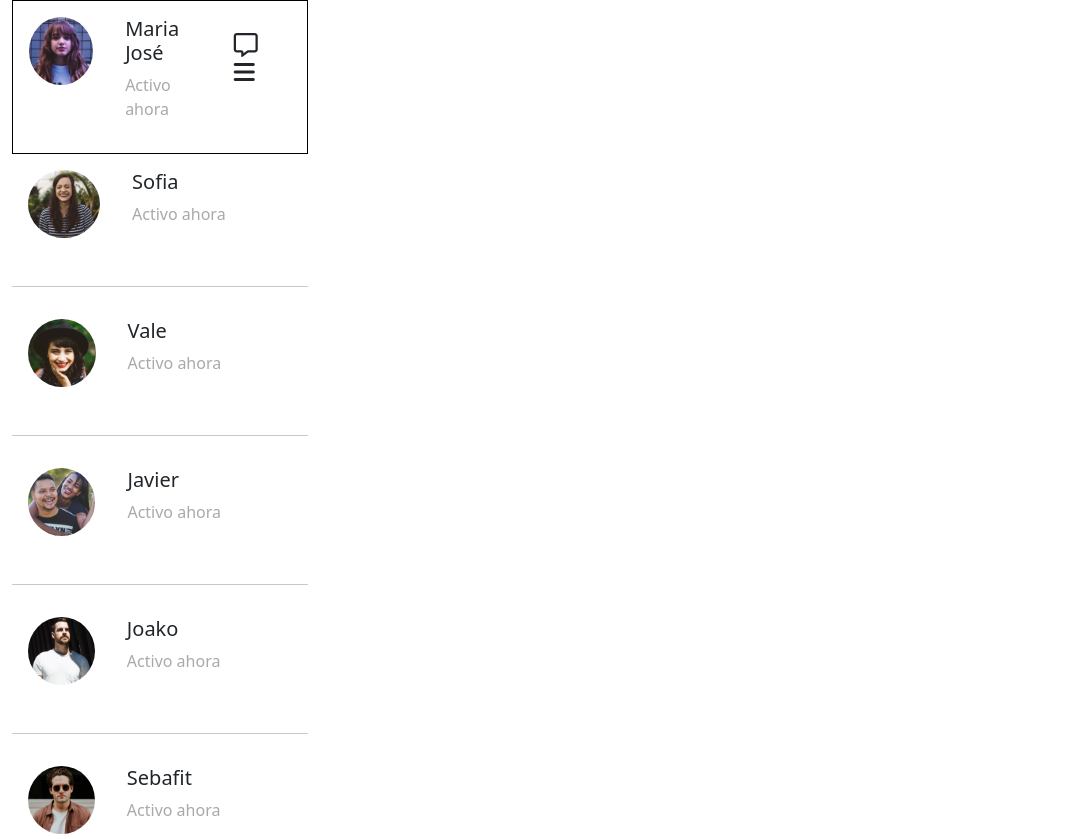
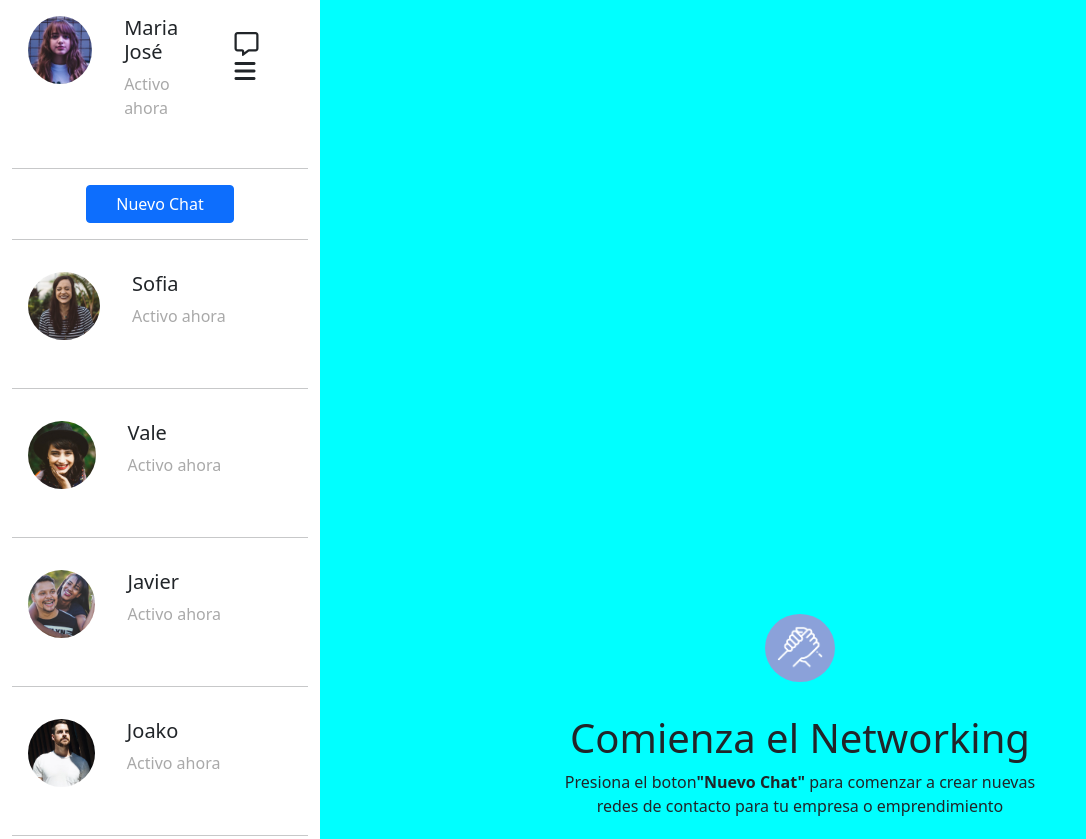
Before and after one commit to ivan-tapiam/FlexBox_D1, a plain HTML site: page index.html in a window 1280 px wide. Shown: the top 839 px of the page, without its empty margins (0-1086 px from the left). Drawn offline with nearby package versions, Linux system fonts and the light colour scheme.

Commit message:
otro commit

```diff
--- a/assets/css/styles.css
+++ b/assets/css/styles.css
@@ -6,7 +6,6 @@ body{
 .chat{
     display: flex;
     justify-content: space-between;
-    border: solid 1px black;
 }
 
 .profile{
@@ -34,3 +33,12 @@ img{
 i{
     font-size: 1.5em;
 }
+
+.col-9{
+    background-color: aqua;
+    display: flex;
+    flex-direction: column;
+    text-align: center;
+    justify-content: center;
+    align-items: center;
+}
--- a/index.html
+++ b/index.html
@@ -19,6 +19,7 @@
     <section class="container-fluid">
         <div class="row">
             <div class="col-3">
+<!---->
                 <div class="chat">
                     <div class="profile">
                         <figure>
@@ -33,9 +34,14 @@
                         <i class="fa-regular fa-message"></i>
                         <i class="fa-solid fa-bars"></i>
                     </div>
-                </div>
-
-                <!---->
+                </div><hr>
+<!---->
+                <div class="button">
+                    <div class="d-grid gap-2 col-6 mx-auto">
+                        <button class="btn btn-primary" type="button">Nuevo Chat</button>
+                    </div>
+                </div><hr>
+<!---->
                 <div class="profile">
                     <figure>
                         <img src="./assets/img/img2.jpg" alt="">
@@ -108,9 +114,18 @@
                         <p>Activo ahora</p>
                     </div>
                 </div>
-
-            </div>
+<!---->
+        </div>
             <div class="col-9">
+                <div class="titulo">
+                    <figure>
+                        <img src="./assets/img/hand.png" alt="">
+                    </figure>
+                    <h1>
+                        Comienza el Networking
+                    </h1>
+                    Presiona el boton<b>"Nuevo Chat"</b> para comenzar a crear nuevas <br> redes de contacto para tu empresa o emprendimiento
+                </div>
 
             </div>
         </div>
```
